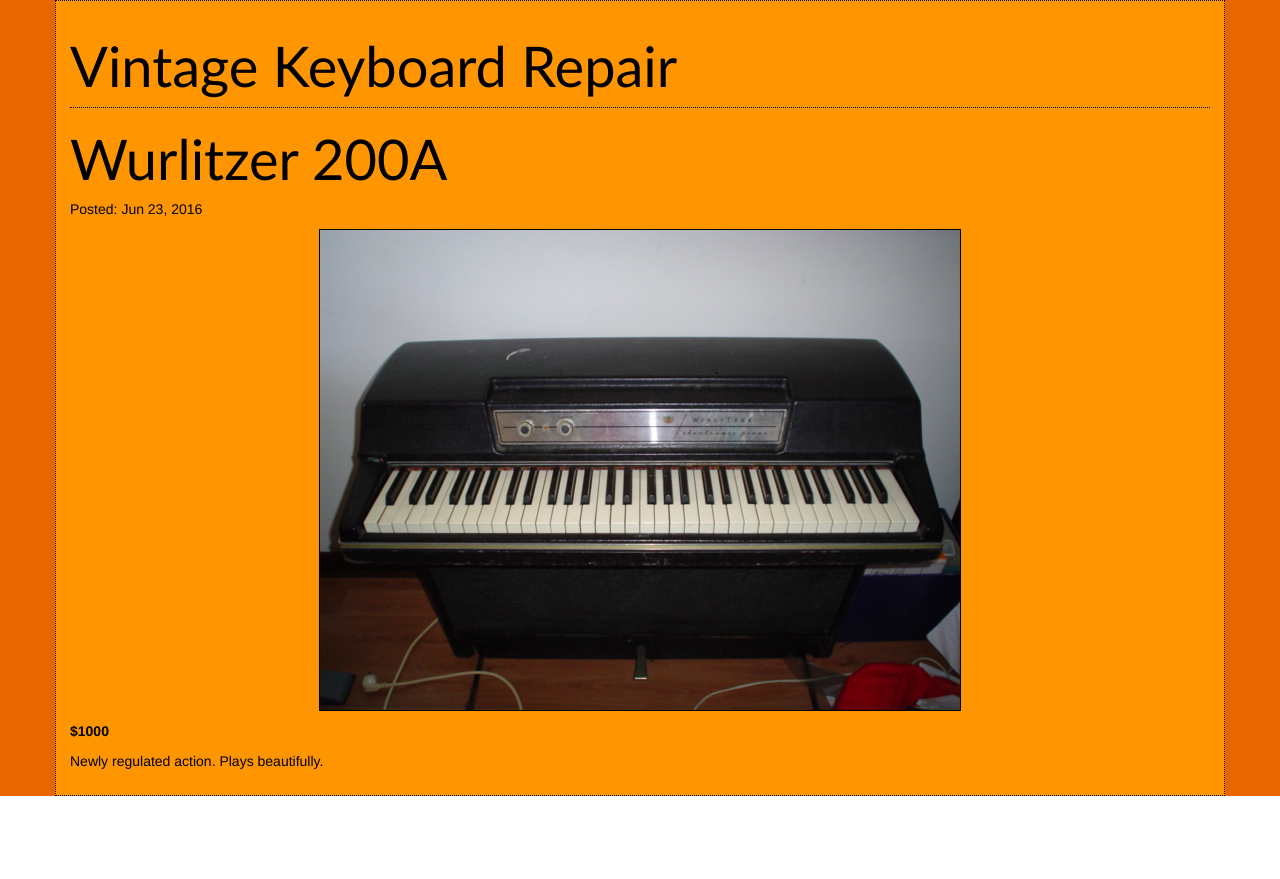
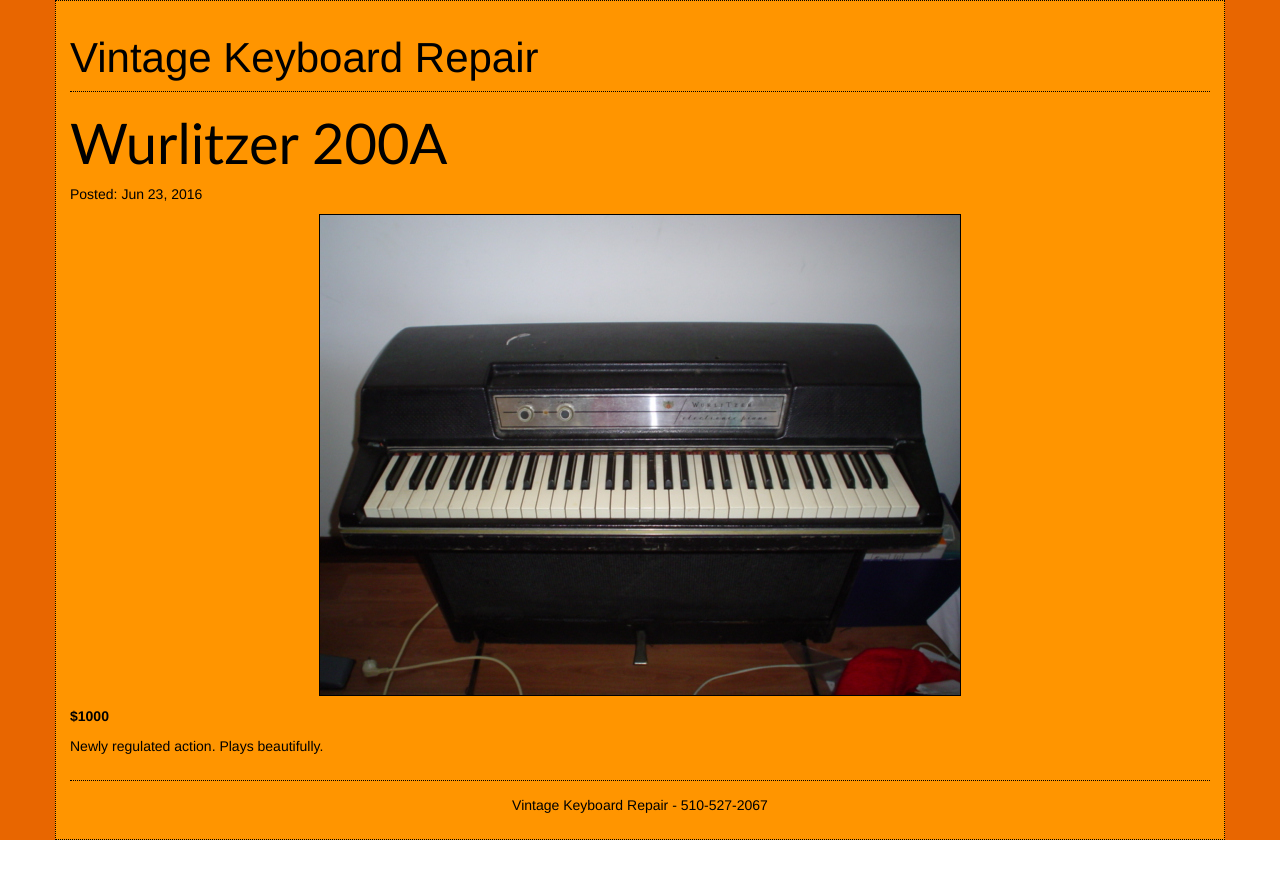
Before and after one commit to fogg4444/vintage_Keyboard_Repair_homeage, a Jekyll site: the page built from _posts/forsale/2016-06-23-test3.md, in a window 1280 px wide. Shown: the top 879 px of the page. Built offline with Jekyll 4.4.1, drawn with Linux system fonts in a browser that asks for light colours.

Commit message:
(feat) footer with phone number

```diff
--- a/_config.yml
+++ b/_config.yml
@@ -7,7 +7,7 @@
 
 # Site settings
 title: Vintage Keyboard Repair
-email: your-email@domain.com
+phone-number: 510-527-2067
 description: > # this means to ignore newlines until "baseurl:"
   Vintage Keyboard Repair
 baseurl: "/mattCunitzGithubPages" # the subpath of your site, e.g. /blog
--- a/_includes/footer.html
+++ b/_includes/footer.html
@@ -1,38 +1,7 @@
 <footer class="site-footer">
-
-  <div class="wrapper">
-
-    <h2 class="footer-heading">{{ site.title }}</h2>
-
-    <div class="footer-col-wrapper">
-      <div class="footer-col footer-col-1">
-        <ul class="contact-list">
-          <li>{{ site.title }}</li>
-          <li><a href="mailto:{{ site.email }}">{{ site.email }}</a></li>
-        </ul>
-      </div>
-
-      <div class="footer-col footer-col-2">
-        <ul class="social-media-list">
-          {% if site.github_username %}
-          <li>
-            {% include icon-github.html username=site.github_username %}
-          </li>
-          {% endif %}
-
-          {% if site.twitter_username %}
-          <li>
-            {% include icon-twitter.html username=site.twitter_username %}
-          </li>
-          {% endif %}
-        </ul>
-      </div>
-
-      <div class="footer-col footer-col-3">
-        <p>{{ site.description }}</p>
-      </div>
-    </div>
-
-  </div>
+  <hr>
+  <p>
+    {{ site.title }} - <a href="tel:+15105272067">510-527-2067</a>
+  </p>
 
 </footer>
--- a/_layouts/default.html
+++ b/_layouts/default.html
@@ -1,15 +1,12 @@
 <!DOCTYPE html>
 <html>
-
   {% include head.html %}
-
   <body>
     <div class="content-wrapper">
-
       <div class="container">
-          {{ content }}
+        {{ content }}
+        {% include footer.html %}
       </div>
-
     </div>
   </body>
   {% include tail.html %}
--- a/_layouts/forsale.html
+++ b/_layouts/forsale.html
@@ -3,9 +3,9 @@
 ---
 <article class="post" itemscope itemtype="http://schema.org/BlogPosting">
 
-  <h1 class="forsaleh1">
+  <h2 class="forsaleh1">
     <a href="{{site.baseurl}}/">Vintage Keyboard Repair</a>
-  </h1>
+  </h2>
   <hr>
 
   <header class="post-header">
--- a/css/main.scss
+++ b/css/main.scss
@@ -169,5 +169,10 @@
  content: "\0BB \020";
 }
 
+.site-footer {
+  padding-top: 1em;
+  text-align: center;
+}
+
 // Import partials from `sass_dir` (defaults to `_sass`)
 @import "forsale";
```
